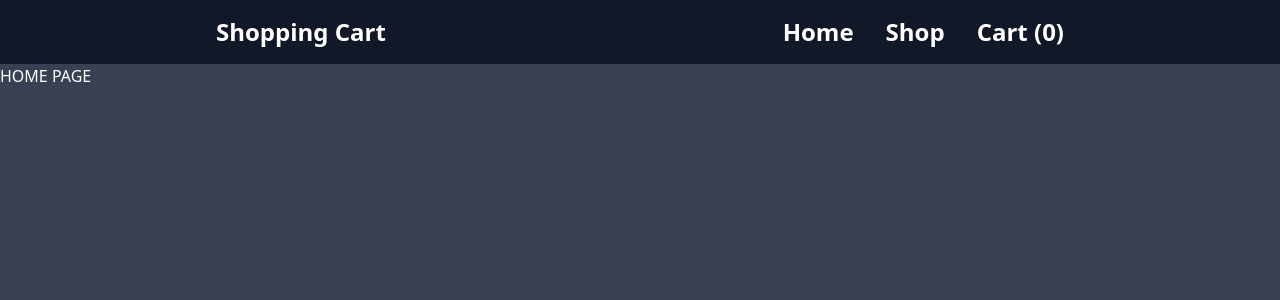
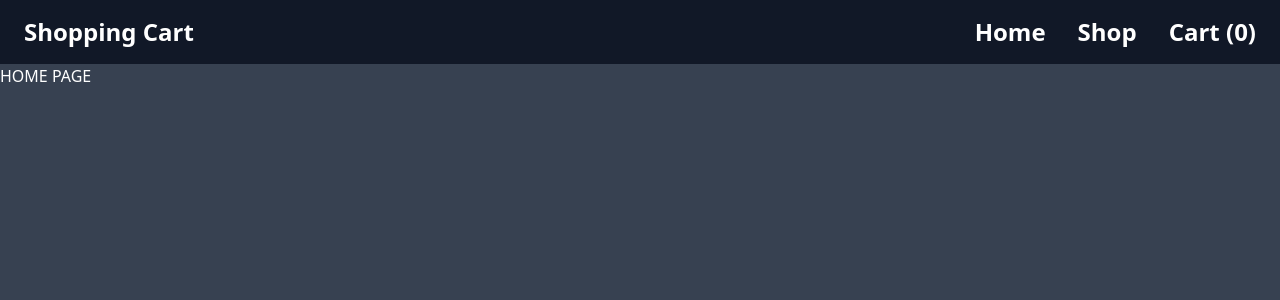
Before and after one commit to leinierperez/shopping-cart, a React (Vite) app: page / in a window 1280 px wide. Shown: the top 300 px of the page. Built offline with nearby package versions, Linux system fonts and the light colour scheme; the HTML template or start-up script is replaced by a standard one.

Commit message:
Change nav max width

```diff
--- a/src/layouts/Root.jsx
+++ b/src/layouts/Root.jsx
@@ -9,7 +9,7 @@ export default function Root() {
   return (
     <div className="text-white">
       <header className="bg-gray-900 text-2xl font-semibold">
-        <nav className="mx-auto flex max-w-4xl justify-between py-4 px-6">
+        <nav className="mx-auto flex max-w-screen-xl justify-between py-4 px-6">
           <div>
             <Link to="/">
               <h1>Shopping Cart</h1>
```
